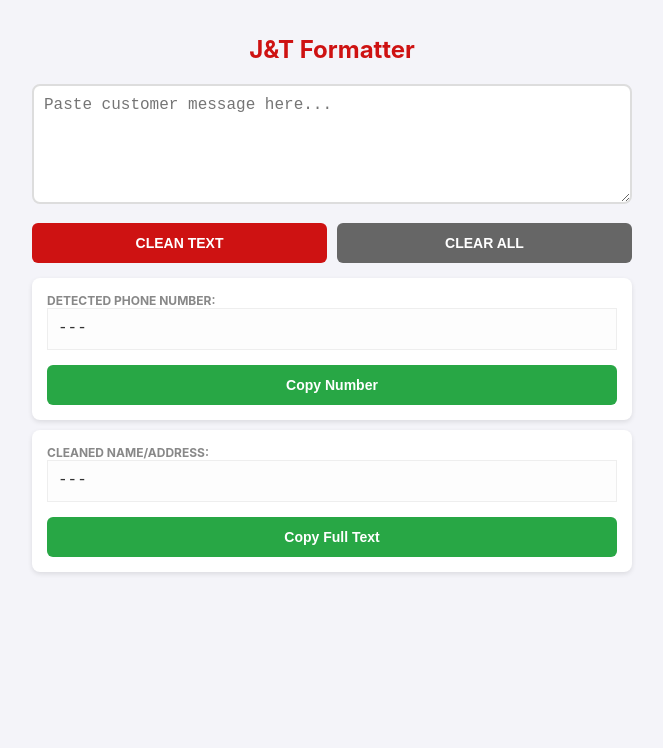
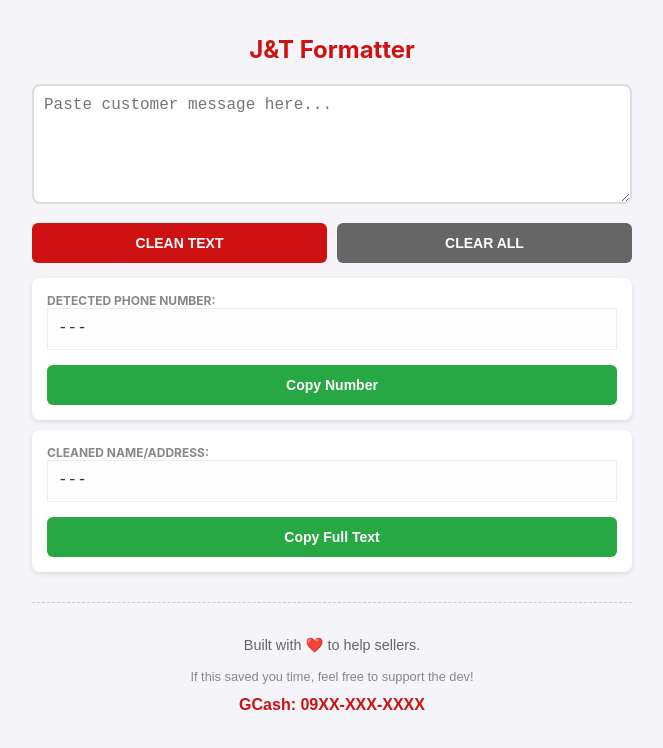
Before and after one commit to jancanare/jt-order-helper, a plain HTML site: page index.html in a window 1280 px wide. Shown: the whole page, without its empty margins (308-971 px from the left). Drawn offline with Linux system fonts and the light colour scheme.

```diff
--- a/index.html
+++ b/index.html
@@ -37,7 +37,11 @@
         <div id="outGeneral" class="output-box">---</div>
         <button class="btn-copy" onclick="copyText('outGeneral')">Copy Full Text</button>
     </div>
-
+<div style="text-align: center; margin-top: 30px; padding: 20px; border-top: 1px dashed #ccc; font-family: sans-serif;">
+    <p style="color: #666; font-size: 0.9rem;">Built with ❤️ to help sellers.</p>
+    <p style="font-size: 0.8rem; color: #888;">If this saved you time, feel free to support the dev!</p>
+    <strong style="color: #ce1212;">GCash: 09XX-XXX-XXXX</strong>
+</div>
 
 </body>
 </html>
```
Also changed, not shown: icon.png, manifest.json.
